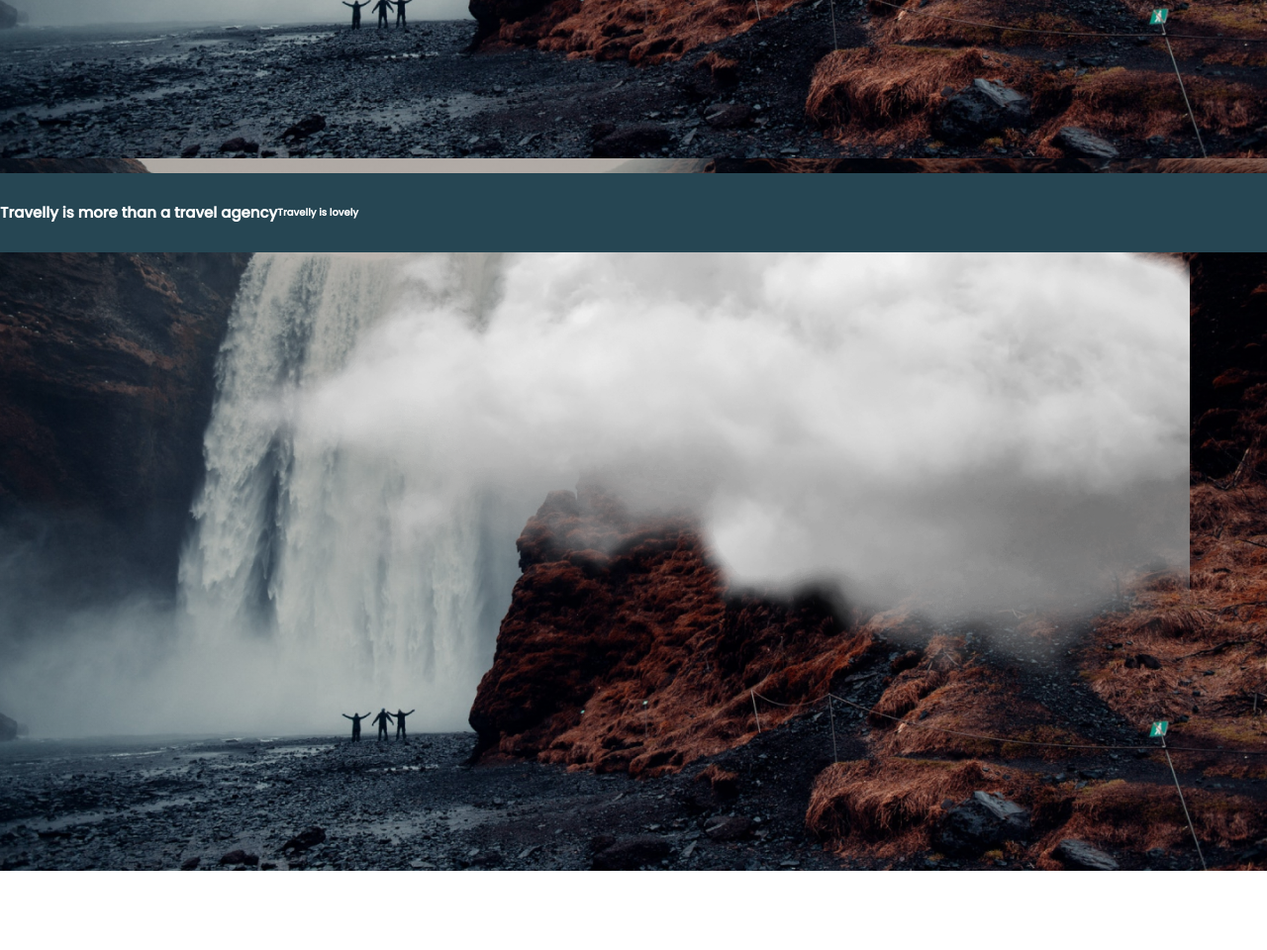
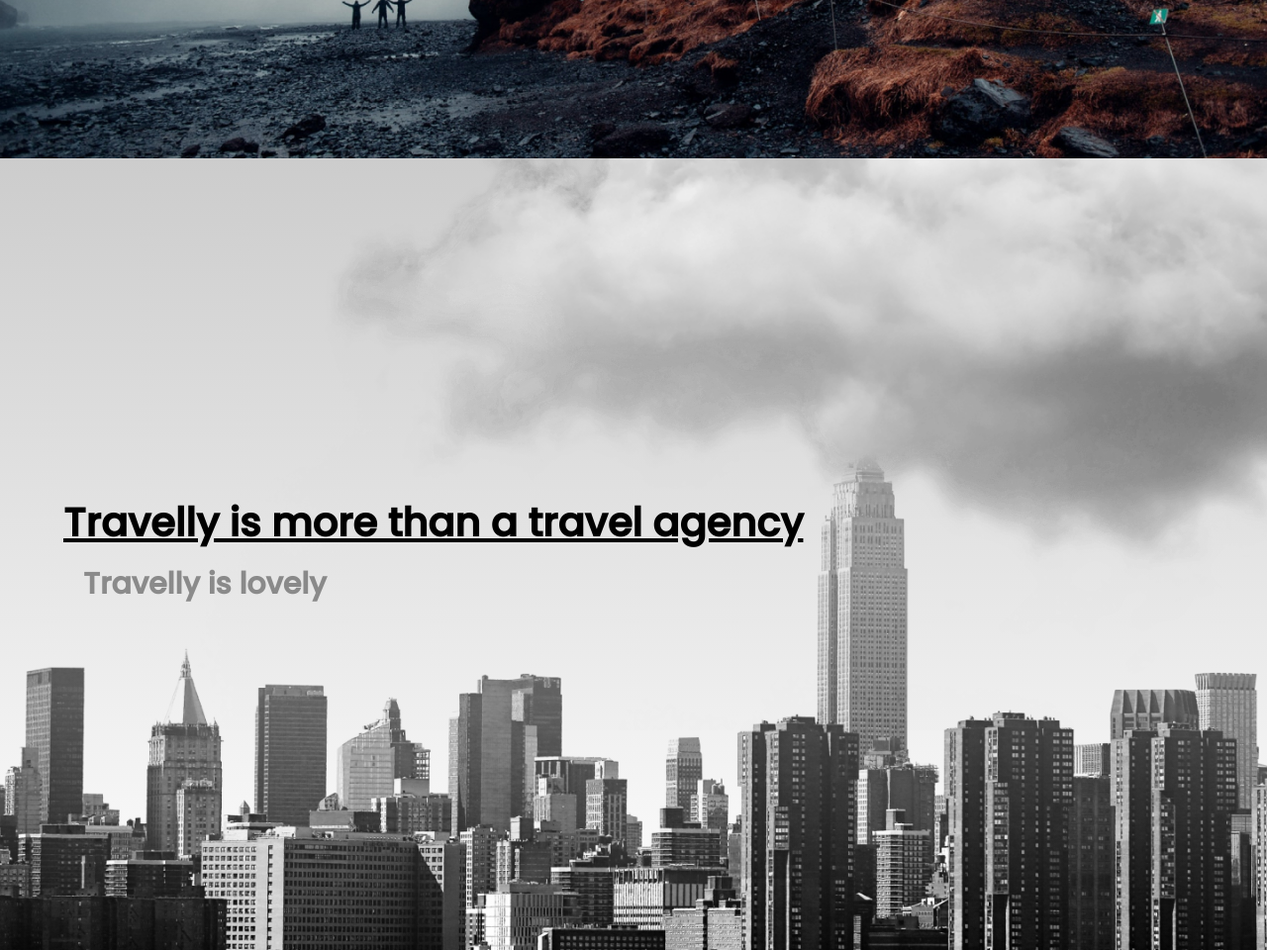
Before and after one commit to alichatraei/Travelly, a plain HTML site: page index.html in a window 1280 px wide. Shown: the part 640-1600 px from the top of the page at 99% size. Before the commit the page ends 1520 px from the top, so only its background shows below. Drawn offline with Linux system fonts and the light colour scheme; a web font is replaced by a local one.

Commit message:
Add styles to benetics's title and animation to the cloud

```diff
--- a/index.html
+++ b/index.html
@@ -21,7 +21,7 @@
     <title>Document</title>
   </head>
   <body>
-    <header>
+    <header class="header">
       <nav>
         <div id="logo"><h1>Travelly</h1></div>
         <div class="links">
--- a/style.css
+++ b/style.css
@@ -11,7 +11,7 @@ html {
   font-family: "Poppins", sans-serif;
 }
 /* Navbar */
-header {
+.header {
   width: 100%;
   background: #264653;
   height: 10vh;
@@ -86,7 +86,53 @@ button {
   color: white;
   font-size: 2rem;
 }
-
+/* BENTICS SECTION */
+.benetics {
+  height: 100vh;
+  background: linear-gradient(#ccc, transparent),
+    url("./images/new-york-page.png");
+  background-size: cover;
+  background-position: center;
+  background-repeat: no-repeat;
+  position: relative;
+  overflow: hidden;
+}
+.benetics-head {
+  width: 90%;
+  min-height: 50vh;
+  display: flex;
+  justify-content: center;
+  align-items: flex-start;
+  flex-direction: column;
+}
+.clouds {
+  position: absolute;
+  top: 0;
+  right: 0;
+  z-index: 1;
+}
+.clouds img {
+  animation: imageAnimation 3s infinite alternate ease-in-out;
+}
+.benetics-head h2 {
+  color: black;
+  font-size: 4rem;
+  text-decoration: underline;
+}
+@keyframes imageAnimation {
+  from {
+    transform: translate(0);
+  }
+  to {
+    transform: translate(10%, -20%);
+  }
+}
+.benetics-head h4 {
+  /* background-color: rgb(77, 77, 77); */
+  font-size: 3rem;
+  padding: 1rem 2rem;
+  color: rgba(0, 0, 0, 0.4);
+}
 @media only screen and (max-width: 888px) {
   html {
     font-size: 40%;
```
